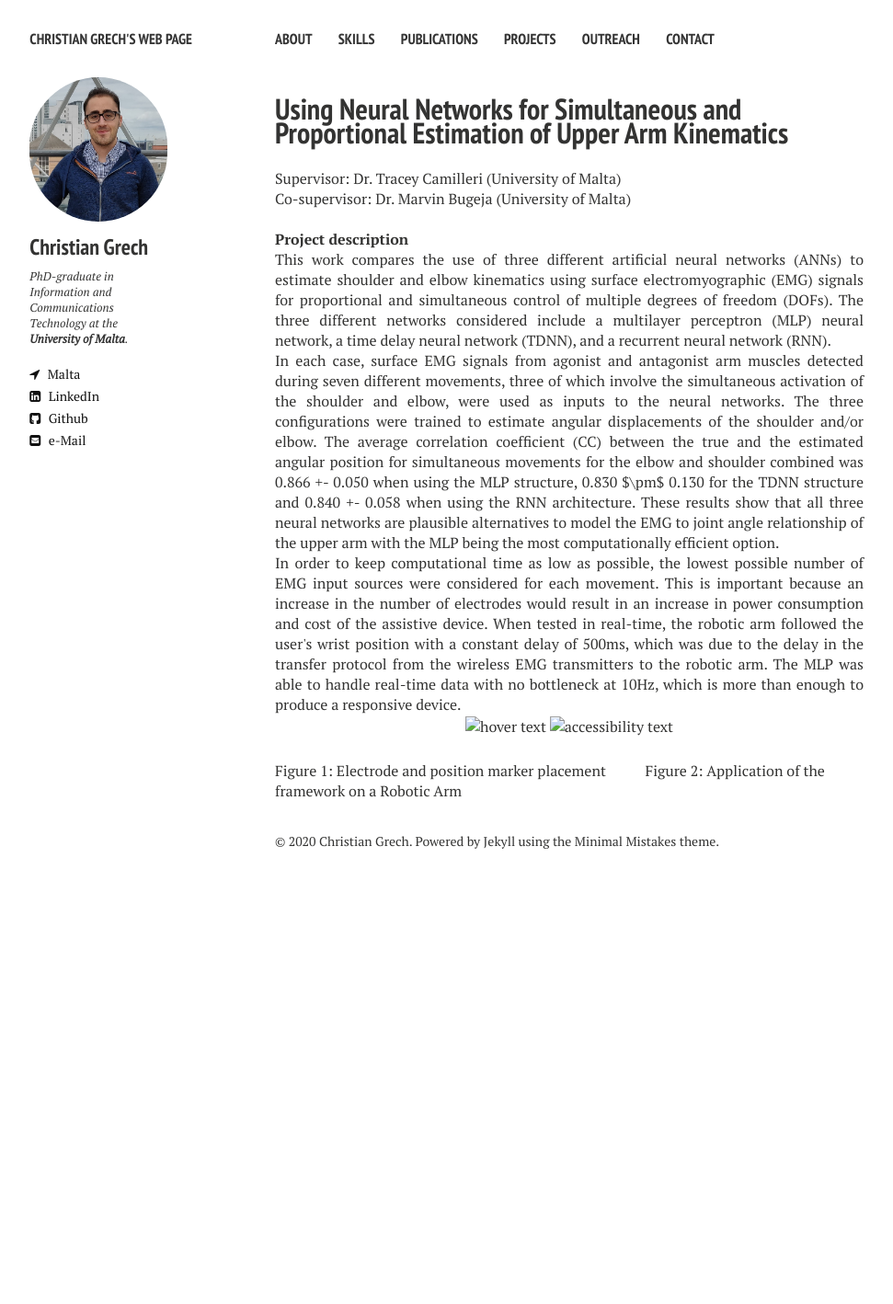
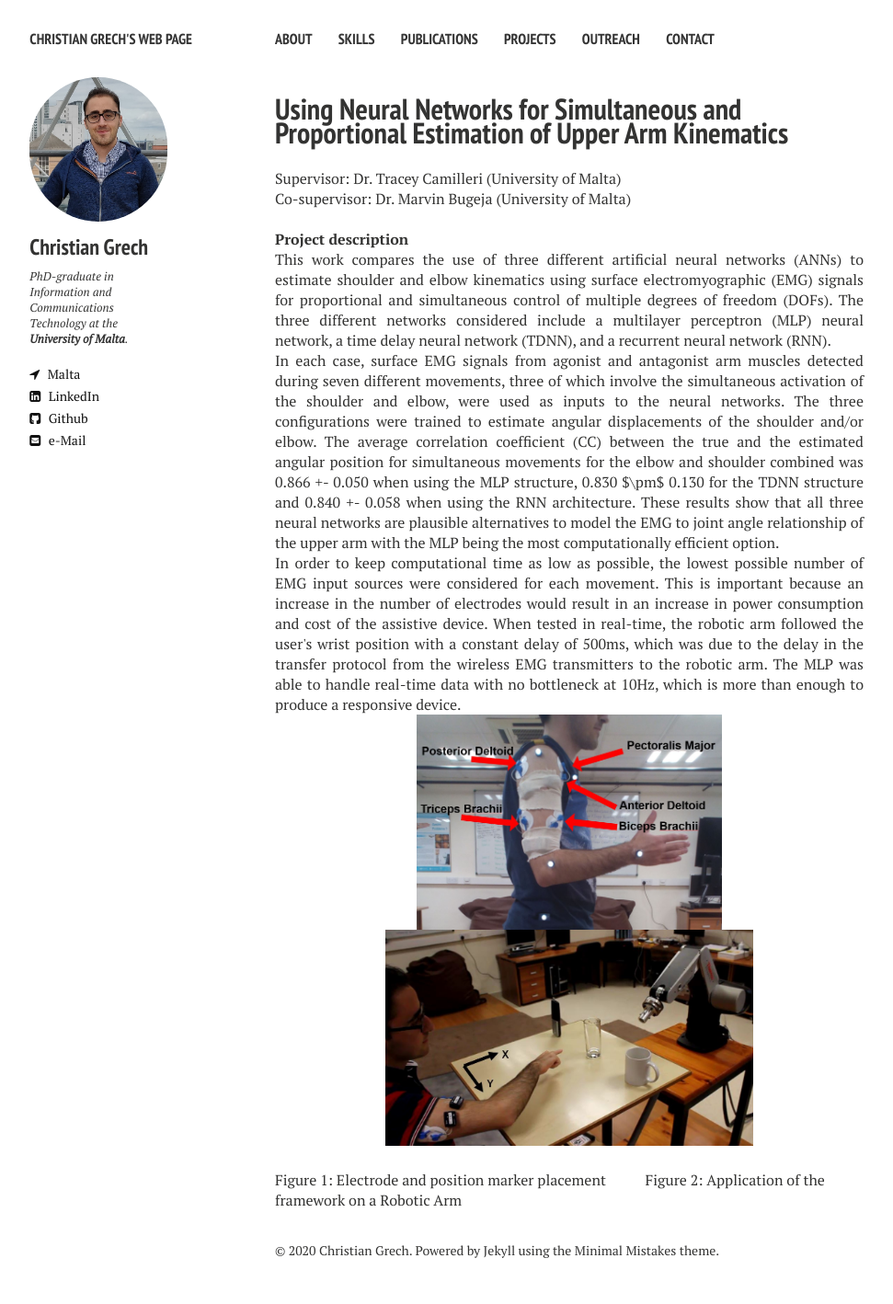
Before and after one commit to cgre23/cgre23.github.io, a Jekyll site: the page built from emg.md, in a window 1280 px wide. Shown: the whole page at 92% size, without its empty margins (21-992 px from the left). Built offline with Jekyll 4.4.1, drawn with Linux system fonts in a browser that asks for light colours; nearby versions of some CDN libraries; before the commit the page ends 973 px from its top, so only the background shows below that.

Commit message:
Update emg.md

```diff
--- a/emg.md
+++ b/emg.md
@@ -18,7 +18,7 @@ Co-supervisor: Dr. Marvin Bugeja (University of Malta)
 <p align="justify"> In order to keep computational time as low as possible, the lowest possible number of EMG input sources were considered for each movement. This is important because an increase in the number of electrodes would result in an increase in power consumption and cost of the assistive device. When tested in real-time, the robotic arm followed the user's wrist position with a constant delay of 500ms, which was due to the delay in the transfer protocol from the wireless EMG transmitters to the robotic arm. The MLP was able to handle real-time data with no bottleneck at 10Hz, which is more than enough to produce a responsive device. <br>
 
 <p align="center">
-  <img src="images/Muscles2.JPG" width="332" title="hover text">
-  <img src="images/Application.JPG" width="400" alt="accessibility text">
+  <img src="https://github.com/cgre23/cgre23.github.io/blob/master/images/Muscles2.JPG?raw=true" width="332" title="Electrode placement">
+  <img src="https://github.com/cgre23/cgre23.github.io/blob/master/images/Application.JPG?raw=true" width="400" alt="Robotic Arm Application">
 </p>
 Figure 1: Electrode and position marker placement  &nbsp;&nbsp;&nbsp;&nbsp;&nbsp;&nbsp;&nbsp;&nbsp;&nbsp;   Figure 2: Application of the framework on a Robotic Arm
```
